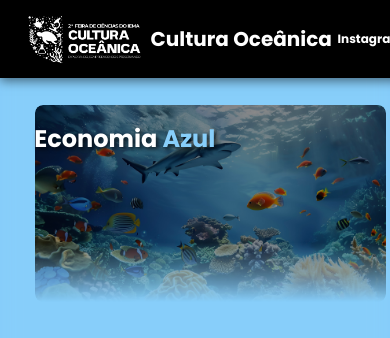
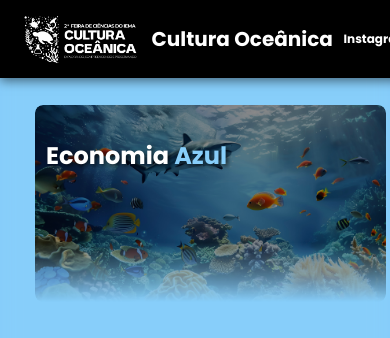
Before and after one commit to turma304/economiaazul, a plain HTML site: page index.html in a window 390 px wide. Shown: the top 338 px of the page. Drawn offline with Linux system fonts and the light colour scheme.

Commit message:
Add files via upload

```diff
--- a/style.css
+++ b/style.css
@@ -20,7 +20,6 @@ header {
   position: relative;
   width: 100%;
   box-shadow: 0 3px 10px rgba(0,0,0,0.5);
-  z-index: 1000;
 
   display: flex; /* ATIVA FLEXBOX */
   align-items: center; /* ALINHA VERTICALMENTE */
@@ -95,14 +94,15 @@ header h1 {
   .feiraciencias {
     width: 150px;
     height: auto;
+    margin-left: 5px;
   }
 
   header h1 {
-    font-size: 30px;
+    font-size: 35px;
   }
 
   .instagram-link {
-    margin-right: 15px;
+    margin-right: 10px;
     font-size: 15px;
   }
 
@@ -120,14 +120,14 @@ header h1 {
   .titulo {
     font-size: 24px;
     top: 13%;
-    left: 25%;
+    left: %;
     transform: translateX(-50%);
     text-align: center;
     padding: 0 10px; /* evita que o texto encoste nas bordas */
   }
 }
 
-@media (max-width: 480px) {
+@media (max-width: 400px) {
 
   header {
     padding: 10px 20px;
@@ -136,7 +136,7 @@ header h1 {
   .feiraciencias {
     width: 120px;
     height: auto;
-    margin-left: 5px;
+    margin-left: 1px;
   }
 
   header h1 {
@@ -144,7 +144,7 @@ header h1 {
   }
 
   .instagram-link {
-    margin-right: 7px;
+    margin-right: 1px;
     font-size: 12px;
   }
 
@@ -161,8 +161,8 @@ header h1 {
 
   .titulo {
     font-size: 24px;
-    top: 12%;
-    left: 32%;
+    top: 14%;
+    left: 35%;
     transform: translateX(-50%);
     text-align: center;
     padding: 0 10px; /* evita que o texto encoste nas bordas */
```
